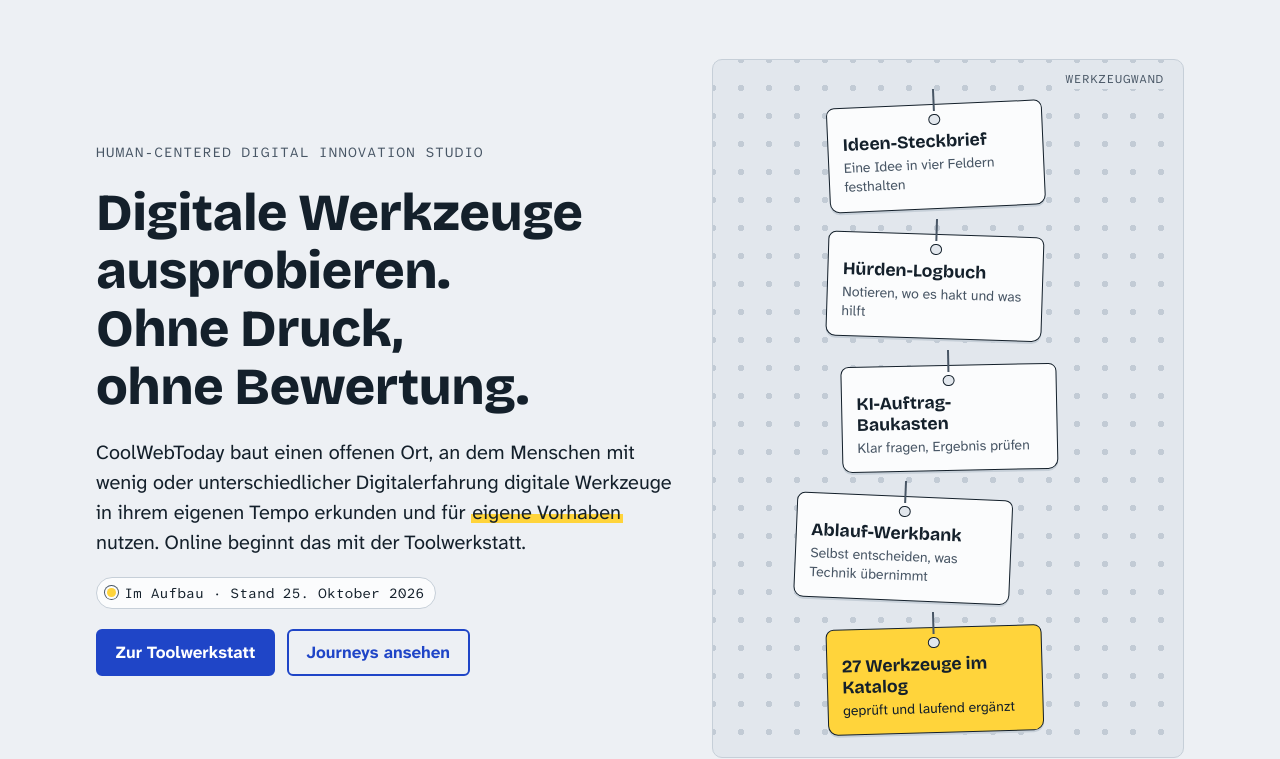
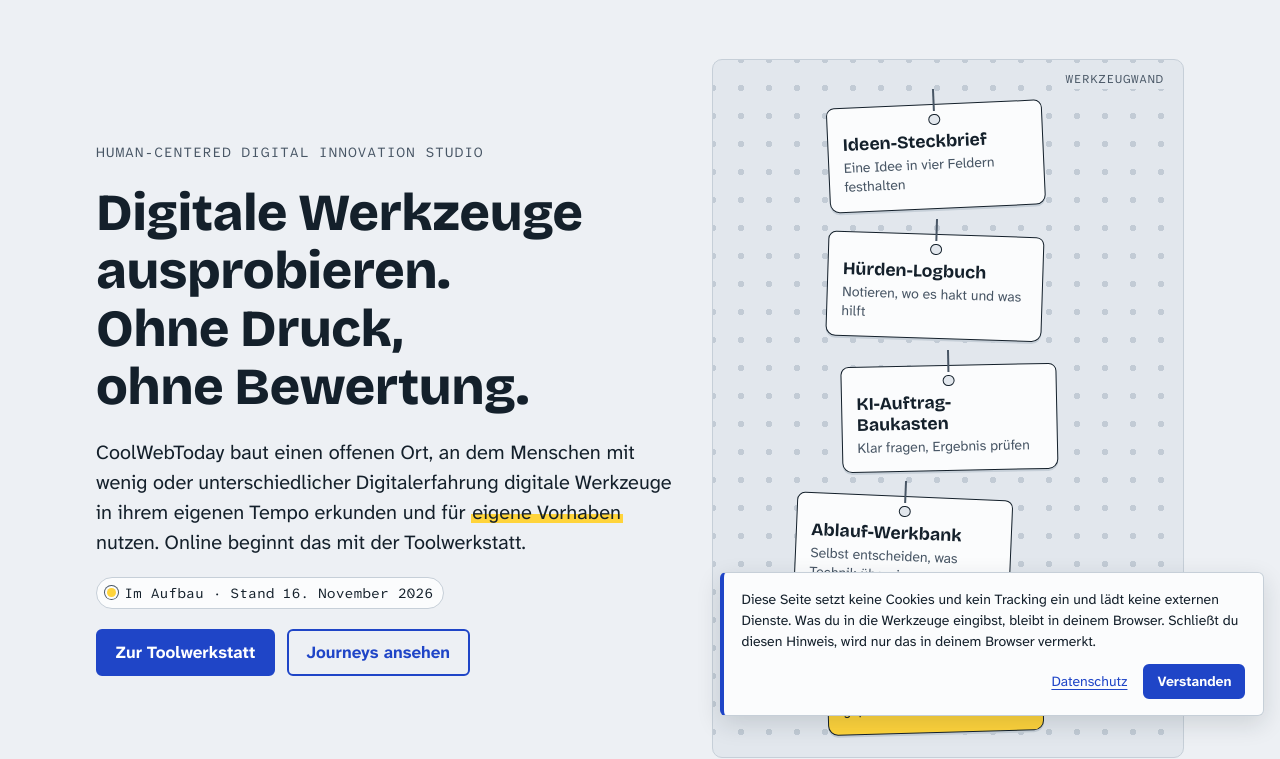
Before and after one commit to intiequals1/coolwebtoday, a plain HTML site: page index.html in a window 1280 px wide. Shown: the part 68-827 px from the top of the page. Drawn offline with Linux system fonts and the light colour scheme.

Commit message:
Datenschutzhinweis ohne Einwilligungsabfrage
Hinweis am unteren Rand: keine Cookies, kein Tracking, keine externen
Dienste. Nur das Schließen wird im localStorage vermerkt
(cwt.datenschutzhinweis.v1); Datenschutzerklärung und CHANGELOG
beschreiben Zweck, Speicherdauer und Rechtsgrundlage.

Co-Authored-By: Claude Opus 5.5 <noreply@anthropic.com>
Claude-Session: https://claude.ai/code/session_01Bi92hFvXSVxCY1UY4Qg8PN

```diff
--- a/assets/site.css
+++ b/assets/site.css
@@ -388,3 +388,17 @@ a.tag:hover, a.tag:focus-visible { --tilt: 0deg; }
 .orte span { font-family: var(--mono); font-size: 0.75rem; color: var(--ink-soft); }
 .unterstuetzen { margin: 0 0 0.6rem; font-size: var(--step--1); color: var(--ink-soft); }
 .tags li:nth-child(5) .tag { --tilt: -1.6deg; }
+
+/* Datenschutzhinweis (assets/site.js): Information ohne Einwilligungsabfrage */
+.privacy-notice {
+  position: fixed; z-index: 50; right: 1rem; bottom: 1rem; left: 1rem;
+  max-width: 34rem; margin-left: auto;
+  background: var(--surface); color: var(--ink);
+  border: 1px solid var(--line); border-left: 4px solid var(--accent); border-radius: var(--radius);
+  box-shadow: 0 8px 24px rgba(20, 32, 43, .14);
+  padding: 1rem 1.1rem; font-size: var(--step--1); line-height: 1.5;
+}
+.privacy-notice p { margin: 0 0 .75rem; }
+.privacy-notice-actions { display: flex; align-items: center; justify-content: flex-end; gap: 1rem; flex-wrap: wrap; }
+.privacy-notice-actions a { color: var(--accent); }
+@media print { .privacy-notice { display: none; } }
--- a/assets/site.js
+++ b/assets/site.js
@@ -101,6 +101,36 @@
   var siteReady = loadJSON("data/site.json").then(function (site) { fillSite(site); return site; })
     .catch(function () { fillSite(null); return null; });
 
+  /* Datenschutzhinweis: informiert und fragt keine Einwilligung ab, weil die Seite keine
+     Cookies, kein Tracking und keine externen Dienste nutzt. Gespeichert wird nur, dass der
+     Hinweis geschlossen wurde (Schlüssel siehe NOTICE_KEY, beschrieben in datenschutz.html). */
+  var NOTICE_KEY = "cwt.datenschutzhinweis.v1";
+
+  function privacyNotice() {
+    var closed = null;
+    try { closed = window.localStorage.getItem(NOTICE_KEY); } catch (e) { closed = null; }
+    if (closed === "geschlossen" || !document.body) return;
+    var box = document.createElement("aside");
+    box.className = "privacy-notice";
+    box.setAttribute("aria-label", "Datenschutzhinweis");
+    box.innerHTML =
+      '<p>Diese Seite setzt keine Cookies und kein Tracking ein und lädt keine externen Dienste. ' +
+      'Was du in die Werkzeuge eingibst, bleibt in deinem Browser. Schließt du diesen Hinweis, ' +
+      'wird nur das in deinem Browser vermerkt.</p>' +
+      '<div class="privacy-notice-actions"><a href="' + esc(url("datenschutz.html")) + '">Datenschutz</a>' +
+      '<button type="button" class="btn small">Verstanden</button></div>';
+    document.body.appendChild(box);
+    document.body.style.paddingBottom = (box.offsetHeight + 24) + "px";
+    box.querySelector("button").addEventListener("click", function () {
+      try { window.localStorage.setItem(NOTICE_KEY, "geschlossen"); } catch (e) { /* nur für diesen Aufruf */ }
+      box.parentNode.removeChild(box);
+      document.body.style.paddingBottom = "";
+    });
+  }
+
+  if (document.readyState === "loading") document.addEventListener("DOMContentLoaded", privacyNotice);
+  else privacyNotice();
+
   window.CWT = {
     url: url, loadJSON: loadJSON, esc: esc, store: store, copy: copy,
     download: download, formatDate: formatDate, slug: slug, site: siteReady
--- a/data/site.json
+++ b/data/site.json
@@ -1,6 +1,6 @@
 {
   "name": "CoolWebToday",
-  "stand": "2026-10-25",
+  "stand": "2026-11-16",
   "kontakt": {
     "email": "claudiu@dangulea.at",
     "hinweis": "Die Kontaktadresse wird in Kürze ergänzt."
--- a/index.html
+++ b/index.html
@@ -84,7 +84,7 @@
         <p class="eyebrow">Human-Centered Digital Innovation Studio</p>
         <h1>Digitale Werkzeuge ausprobieren. Ohne Druck, ohne Bewertung.</h1>
         <p class="lead">CoolWebToday baut einen offenen Ort, an dem Menschen mit wenig oder unterschiedlicher Digitalerfahrung digitale Werkzeuge in ihrem eigenen Tempo erkunden und für <span class="hl">eigene Vorhaben</span> nutzen. Online beginnt das mit der Toolwerkstatt.</p>
-        <p><span class="status">Im Aufbau · Stand <span data-stand>25. Oktober 2026</span></span></p>
+        <p><span class="status">Im Aufbau · Stand <span data-stand>16. November 2026</span></span></p>
         <div class="btn-row">
           <a class="btn" href="werkstatt.html">Zur Toolwerkstatt</a>
           <a class="btn ghost" href="journeys.html">Journeys ansehen</a>
@@ -229,7 +229,7 @@
         <li><a href="agb.html">AGB</a></li>
         <li><a href="widerruf.html">Widerrufsrecht</a></li>
       </ul>
-      <small>Stand: <span data-stand>25. Oktober 2026</span></small>
+      <small>Stand: <span data-stand>16. November 2026</span></small>
     </div>
   </div>
 </footer>
```
Also changed, not shown: agb.html (+1 -1 lines), datenschutz.html (+6 -2 lines), impressum.html (+1 -1 lines), journeys.html (+1 -1 lines), werkstatt.html (+1 -1 lines), werkzeuge/ablauf.html (+1 -1 lines), werkzeuge/ki-auftrag.html (+1 -1 lines), werkzeuge/logbuch.html (+1 -1 lines), werkzeuge/steckbrief.html (+1 -1 lines), widerruf.html (+1 -1 lines), 2 other files.
